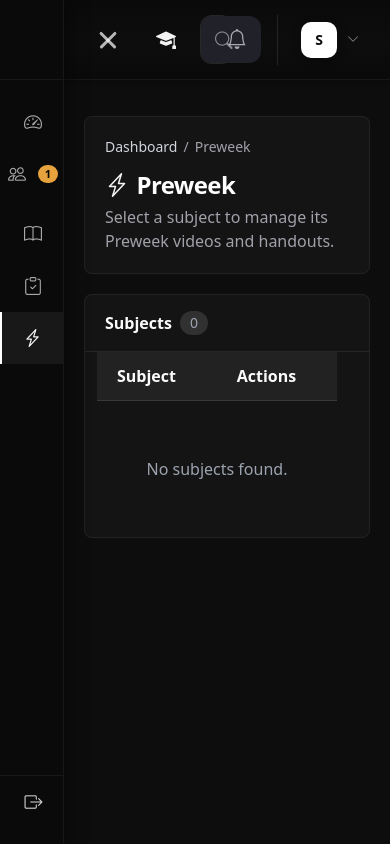
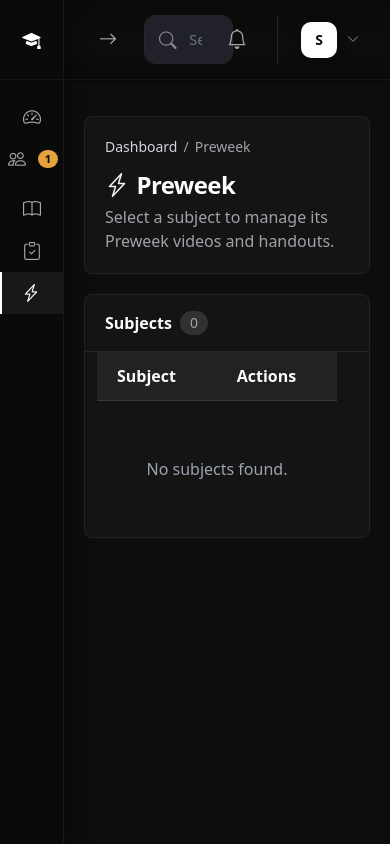
Before and after one commit to LC-RC/LCRC-eReview, a PHP site: page /Ereview/admin_preweek.php in a window 390 px wide. Run offline with PHP 8.4, Linux system fonts and the light colour scheme; a user stored in the database is signed in; data comes from the database, SQL or seed files in the repository; data that the repository does not hold is empty; some libraries are stand-ins or nearby versions.

Commit message:
Modification on March 24, 2026

```diff
--- a/assets/css/admin.css
+++ b/assets/css/admin.css
@@ -393,6 +393,16 @@ body.admin-app #app-sidebar {
 body.admin-app #app-sidebar .admin-sidebar-brand {
   display: none;
 }
+body.admin-app #app-sidebar .app-shell-sidebar-header--brand {
+  justify-content: center;
+}
+body.admin-app #app-sidebar .app-shell-sidebar-brand-link {
+  justify-content: center;
+  width: 100%;
+}
+body.admin-app #app-sidebar .app-shell-sidebar-brand-text {
+  display: none;
+}
 body.admin-app #app-sidebar nav a {
   padding-left: 0.5rem;
   padding-right: 0.5rem;
@@ -410,6 +420,15 @@ body.admin-app.sidebar-expanded #app-sidebar {
 }
 body.admin-app.sidebar-expanded #app-sidebar .admin-sidebar-brand {
   display: flex;
+}
+body.admin-app.sidebar-expanded #app-sidebar .app-shell-sidebar-header--brand {
+  justify-content: flex-start;
+}
+body.admin-app.sidebar-expanded #app-sidebar .app-shell-sidebar-brand-link {
+  justify-content: flex-start;
+}
+body.admin-app.sidebar-expanded #app-sidebar .app-shell-sidebar-brand-text {
+  display: inline;
 }
 body.admin-app.sidebar-expanded #app-sidebar nav a {
   padding-left: 1.25rem;
--- a/assets/css/app-shell.css
+++ b/assets/css/app-shell.css
@@ -79,6 +79,10 @@ body.app-shell--student:not(.sidebar-expanded) #app-sidebar.app-shell-sidebar--s
   justify-content: center;
 }
 
+body.app-shell--student:not(.sidebar-expanded) #app-sidebar.app-shell-sidebar--student .app-shell-sidebar-header--brand {
+  justify-content: center;
+}
+
 body.app-shell--student:not(.sidebar-expanded) #app-sidebar.app-shell-sidebar--student .app-shell-sidebar-profile-name {
   position: absolute;
   width: 1px;
@@ -96,6 +100,19 @@ body.app-shell--student:not(.sidebar-expanded) #app-sidebar.app-shell-sidebar--s
   width: 100%;
 }
 
+body.app-shell--student:not(.sidebar-expanded) #app-sidebar.app-shell-sidebar--student .app-shell-sidebar-brand-link {
+  justify-content: center;
+  width: 100%;
+}
+
+body.app-shell--student:not(.sidebar-expanded) #app-sidebar.app-shell-sidebar--student .app-shell-sidebar-header--brand span {
+  display: none !important;
+}
+
+body:not(.sidebar-expanded) #app-sidebar .app-shell-sidebar-brand-text {
+  display: none !important;
+}
+
 body.app-shell--student.sidebar-expanded #app-sidebar.app-shell-sidebar--student .app-shell-sidebar-profile-name {
   position: static;
   width: auto;
@@ -105,29 +122,94 @@ body.app-shell--student.sidebar-expanded #app-sidebar.app-shell-sidebar--student
   overflow: visible;
 }
 
-/* ---- Unified burger: morph when sidebar is collapsed (rail mode) ---- */
-body:not(.sidebar-expanded) .app-shell-menu-btn .burger-line {
+/* ---- Unified menu button: burger to arrow (no X) ---- */
+.app-shell-menu-btn {
+  position: relative;
+}
+
+.app-shell-menu-btn .burger-icon,
+.app-shell-menu-btn .app-shell-arrow-icon {
+  position: absolute;
+  top: 50%;
+  left: 50%;
+  transform: translate(-50%, -50%) scale(1);
+  transition: transform 0.3s var(--app-shell-ease), opacity 0.28s ease;
+}
+
+.app-shell-menu-btn .app-shell-arrow-icon {
+  display: inline-flex;
+  align-items: center;
+  justify-content: center;
+  opacity: 0;
+  transform: translate(-50%, -50%) scale(0.9);
+  pointer-events: none;
+}
+
+.app-shell-menu-btn .app-shell-arrow-icon i {
+  font-size: 1.15rem;
+  line-height: 1;
+}
+
+.app-shell-menu-btn .burger-line {
   transition: transform 0.35s cubic-bezier(0.4, 0, 0.2, 1), opacity 0.25s ease, top 0.35s cubic-bezier(0.4, 0, 0.2, 1);
 }
 
-body:not(.sidebar-expanded) .app-shell-menu-btn .burger-line--1 {
-  top: 50%;
-  transform: translateY(-50%) rotate(45deg);
+body:not(.sidebar-expanded) .app-shell-menu-btn .burger-icon {
+  opacity: 0;
+  transform: translate(-50%, -50%) scale(0.9);
 }
 
-body:not(.sidebar-expanded) .app-shell-menu-btn .burger-line--2 {
-  opacity: 0;
-  transform: translateY(-50%) scaleX(0);
+body:not(.sidebar-expanded) .app-shell-menu-btn .app-shell-arrow-icon {
+  opacity: 1;
+  transform: translate(-50%, -50%) scale(1);
 }
 
-body:not(.sidebar-expanded) .app-shell-menu-btn .burger-line--3 {
-  top: 50%;
-  transform: translateY(-50%) rotate(-45deg);
+body:not(.sidebar-expanded) .app-shell-menu-btn .app-shell-arrow-icon i {
+  transform: rotate(0deg);
 }
 
-/* Admin burger lines base motion */
-body.admin-app .admin-topbar-menu-btn .burger-line {
-  transition: transform 0.35s cubic-bezier(0.4, 0, 0.2, 1), opacity 0.25s ease, top 0.35s cubic-bezier(0.4, 0, 0.2, 1);
+body.sidebar-expanded .app-shell-menu-btn .app-shell-arrow-icon i {
+  transform: rotate(180deg);
+}
+
+/* Prefer button state for icon swapping to avoid desync with body class */
+.app-shell-menu-btn[aria-expanded="false"] .burger-icon {
+  display: none !important;
+  opacity: 0;
+  transform: translate(-50%, -50%) scale(0.9);
+}
+
+.app-shell-menu-btn[aria-expanded="false"] .app-shell-arrow-icon {
+  display: inline-flex !important;
+  opacity: 1;
+  transform: translate(-50%, -50%) scale(1);
+}
+
+.app-shell-menu-btn[aria-expanded="false"] .app-shell-arrow-icon i {
+  transform: rotate(0deg);
+}
+
+.app-shell-menu-btn[aria-expanded="true"] .burger-icon {
+  display: block !important;
+  opacity: 1;
+  transform: translate(-50%, -50%) scale(1);
+}
+
+.app-shell-menu-btn[aria-expanded="true"] .app-shell-arrow-icon {
+  display: none !important;
+  opacity: 0;
+  transform: translate(-50%, -50%) scale(0.9);
+}
+
+.app-shell-menu-btn[aria-expanded="true"] .app-shell-arrow-icon i {
+  transform: rotate(180deg);
+}
+
+/* Keep navigation icons visible in collapsed rail for all themes */
+body:not(.sidebar-expanded) #app-sidebar .app-shell-nav-link i {
+  opacity: 1 !important;
+  visibility: visible !important;
+  display: inline-flex !important;
 }
 
 /* Expanded sidebar: subtle focus emphasis */
@@ -318,7 +400,7 @@ body.sidebar-expanded #app-sidebar {
   color: var(--text-muted);
   background: transparent;
   border: 1px solid transparent;
-  transition: color 0.25s ease, background 0.25s ease, transform 0.3s cubic-bezier(0.4, 0, 0.2, 1), box-shadow 0.25s ease;
+  transition: color 0.2s ease, background 0.2s ease, transform 0.2s ease, box-shadow 0.2s ease;
   flex-shrink: 0;
 }
 
@@ -326,12 +408,11 @@ body.sidebar-expanded #app-sidebar {
   color: var(--brand);
   background: var(--brand-light);
   box-shadow: 0 2px 12px rgba(22, 101, 160, 0.14);
-  transform: scale(1.05);
+  transform: scale(1.04);
 }
 
 .student-topbar-menu-btn:active {
   transform: scale(0.96);
-  transition-duration: 0.15s;
 }
 
 .student-topbar-menu-btn:focus-visible {
@@ -344,6 +425,36 @@ body.sidebar-expanded #app-sidebar {
   height: 18px;
   position: relative;
   display: block;
+}
+
+/* Final-cascade lock: keep toggle icons perfectly centered (admin parity) */
+.app-shell-menu-btn .burger-icon {
+  position: absolute !important;
+  top: 50% !important;
+  left: 50% !important;
+  width: 22px !important;
+  height: 18px !important;
+  margin: 0 !important;
+  transform: translate(-50%, -50%) scale(1);
+}
+
+.app-shell-menu-btn .app-shell-arrow-icon {
+  position: absolute !important;
+  top: 50% !important;
+  left: 50% !important;
+  width: 22px !important;
+  height: 18px !important;
+  margin: 0 !important;
+  display: inline-flex !important;
+  align-items: center !important;
+  justify-content: center !important;
+  transform: translate(-50%, -50%) scale(0.9);
+}
+
+.app-shell-menu-btn .app-shell-arrow-icon i {
+  display: block;
+  font-size: 1.15rem;
+  line-height: 1;
 }
 
 .burger-line {
@@ -365,21 +476,6 @@ body.sidebar-expanded #app-sidebar {
 }
 
 .burger-line--3 {
-  top: 100%;
-  transform: translateY(-100%);
-}
-
-body.sidebar-expanded .student-topbar-menu-btn .burger-line--1 {
-  top: 0;
-  transform: none;
-}
-
-body.sidebar-expanded .student-topbar-menu-btn .burger-line--2 {
-  opacity: 1;
-  transform: translateY(-50%);
-}
-
-body.sidebar-expanded .student-topbar-menu-btn .burger-line--3 {
   top: 100%;
   transform: translateY(-100%);
 }
@@ -848,18 +944,11 @@ body.sidebar-expanded .student-topbar-menu-btn .burger-line--3 {
   }
 }
 
-/* Admin burger reset when expanded */
-body.sidebar-expanded .admin-topbar-menu-btn .burger-line--1 {
-  top: 0;
-  transform: none;
+/* Sidebar brand link + icon shared styles */
+#app-sidebar .app-shell-sidebar-brand-link {
+  text-decoration: none;
 }
 
-body.sidebar-expanded .admin-topbar-menu-btn .burger-line--2 {
-  opacity: 1;
-  transform: translateY(-50%);
+#app-sidebar .app-shell-sidebar-brand-icon {
+  font-size: 1.15rem;
 }
-
-body.sidebar-expanded .admin-topbar-menu-btn .burger-line--3 {
-  top: 100%;
-  transform: translateY(-100%);
-}
--- a/db.php
+++ b/db.php
@@ -10,7 +10,7 @@ require_once __DIR__ . '/session_config.php';
 $host = "localhost";
 $user = "root";
 // Must match MySQL root password (MySQL Workbench / XAMPP). Default XAMPP = empty string ""
-$pass = "2429249_lcrc";
+$pass = "kath123_mmco";
 $db = "ereview";
 
 $conn = mysqli_connect($host, $user, $pass, $db);
--- a/includes/components/app_shell_sidebar.php
+++ b/includes/components/app_shell_sidebar.php
@@ -8,12 +8,12 @@
  *
  * Optional:
  *   $appShellCurrentScript  defaults to basename($_SERVER['PHP_SELF'])
- *   $appShellSidebarHeader  'brand' (admin) | 'profile' (student)
+ *   $appShellSidebarHeader  'brand' (admin/student) | 'profile' (legacy)
  *   $appShellProfileInitial, $appShellProfileName, $appShellProfileHref — when header is profile
  */
 $appShellTheme = ($appShellTheme ?? 'admin') === 'student' ? 'student' : 'admin';
 $appShellCurrentScript = $appShellCurrentScript ?? basename($_SERVER['PHP_SELF'] ?? '');
-$appShellSidebarHeader = $appShellSidebarHeader ?? ($appShellTheme === 'student' ? 'profile' : 'brand');
+$appShellSidebarHeader = $appShellSidebarHeader ?? 'brand';
 $appShellNavConfig = $appShellNavConfig ?? [];
 $storageKey = 'ereview_app_shell_sidebar_' . $appShellTheme;
 ?>
@@ -36,10 +36,11 @@ $storageKey = 'ereview_app_shell_sidebar_' . $appShellTheme;
     </a>
   </div>
   <?php else: ?>
-  <div class="app-shell-sidebar-header app-shell-sidebar-header--brand p-5 bg-white/10 border-b border-white/10 shrink-0 flex items-center gap-2">
-    <h3 class="admin-sidebar-brand text-white text-xl font-bold m-0 flex items-center gap-2">
-      <i class="bi bi-mortarboard-fill"></i> <span>LCRC eReview</span>
-    </h3>
+  <div class="app-shell-sidebar-header app-shell-sidebar-header--brand p-5 bg-white/10 border-b border-white/10 shrink-0 flex items-center">
+    <a href="<?php echo $appShellTheme === 'admin' ? 'admin_dashboard.php' : 'student_dashboard.php'; ?>" class="app-shell-sidebar-brand-link text-white text-xl font-bold m-0 flex items-center gap-2">
+      <i class="bi bi-mortarboard-fill app-shell-sidebar-brand-icon" aria-hidden="true"></i>
+      <span class="app-shell-sidebar-brand-text">LCRC eReview</span>
+    </a>
   </div>
   <?php endif; ?>
 
@@ -86,21 +87,6 @@ $storageKey = 'ereview_app_shell_sidebar_' . $appShellTheme;
     </ul>
   </nav>
 
-  <?php if ($appShellTheme === 'admin'): ?>
-  <div class="admin-sidebar-footer shrink-0 border-t border-white/10">
-    <a href="logout.php" title="Sign out" class="ereview-logout-trigger flex items-center gap-3 px-5 py-3 text-white/80 hover:bg-white/10 hover:text-white border-l-4 border-transparent hover:border-white transition w-full">
-      <i class="bi bi-box-arrow-right text-lg w-6 text-center"></i>
-      <span class="app-shell-nav-text">Logout</span>
-    </a>
-  </div>
-  <?php else: ?>
-  <div class="app-shell-sidebar-footer--student shrink-0 border-t border-white/15 px-2 pt-3 pb-3 mt-auto">
-    <a href="logout.php" class="ereview-logout-trigger student-nav-item student-nav-item--logout flex items-center gap-3 px-3 py-3 rounded-xl text-white transition-all duration-300 ease-out w-full justify-center sm:justify-start">
-      <i class="bi bi-box-arrow-right shrink-0 w-8 h-8 flex items-center justify-center student-nav-icon" style="font-size:1.25rem"></i>
-      <span class="font-medium truncate whitespace-nowrap app-shell-nav-text transition-all duration-300">Logout</span>
-    </a>
-  </div>
-  <?php endif; ?>
 </aside>
 
 <div id="sidebar-backdrop" class="app-shell-backdrop" aria-hidden="true"></div>
@@ -124,11 +110,20 @@ $storageKey = 'ereview_app_shell_sidebar_' . $appShellTheme;
     return document.getElementById('app-sidebar-toggle-btn');
   }
 
+  function syncBrandHeader() {
+    var collapsed = !body.classList.contains('sidebar-expanded');
+    var brandTextEls = aside.querySelectorAll('.app-shell-sidebar-brand-text');
+    for (var i = 0; i < brandTextEls.length; i++) {
+      brandTextEls[i].style.display = collapsed ? 'none' : '';
+    }
+  }
+
   function syncToggleAria() {
     var btn = toggleBtn();
     if (btn) {
       btn.setAttribute('aria-expanded', body.classList.contains('sidebar-expanded') ? 'true' : 'false');
     }
+    syncBrandHeader();
   }
 
   function openSidebar() {
--- a/includes/components/app_shell_topbar.php
+++ b/includes/components/app_shell_topbar.php
@@ -37,11 +37,10 @@ $displayNameTopbar = ereview_format_topbar_display_name($displayNameFull);
           <span class="burger-line burger-line--2"></span>
           <span class="burger-line burger-line--3"></span>
         </span>
+        <span class="app-shell-arrow-icon" aria-hidden="true">
+          <i class="bi bi-arrow-right"></i>
+        </span>
       </button>
-      <a href="admin_dashboard.php" class="admin-topbar-brand flex items-center gap-2 shrink-0 rounded-xl px-3 py-2 transition-all duration-300">
-        <i class="bi bi-mortarboard-fill admin-topbar-brand-icon" aria-hidden="true"></i>
-        <span class="admin-topbar-brand-text font-bold tracking-tight whitespace-nowrap hidden sm:inline">LCRC eReview</span>
-      </a>
       <div class="admin-topbar-search-wrap" :class="{ 'is-focused': searchFocused }">
         <i class="bi bi-search admin-topbar-search-icon" aria-hidden="true"></i>
         <input type="search" placeholder="Search students, subjects..." aria-label="Search" class="admin-topbar-search"
@@ -133,11 +132,10 @@ $displayNameTopbar = ereview_format_topbar_display_name($displayNameFull);
           <span class="burger-line burger-line--2"></span>
           <span class="burger-line burger-line--3"></span>
         </span>
+        <span class="app-shell-arrow-icon" aria-hidden="true">
+          <i class="bi bi-arrow-right"></i>
+        </span>
       </button>
-      <a href="student_dashboard.php" class="student-topbar-brand flex items-center gap-2 shrink-0 rounded-xl px-3 py-2 transition-all duration-300">
-        <i class="bi bi-mortarboard-fill text-[#1665A0]" style="font-size:1.25rem" aria-hidden="true"></i>
-        <span class="font-bold text-gray-800 text-base tracking-tight whitespace-nowrap hidden sm:inline">LCRC eReview</span>
-      </a>
       <div class="student-topbar-search-wrap" :class="{ 'is-focused': searchFocused }">
         <i class="bi bi-search student-topbar-search-icon" aria-hidden="true"></i>
         <input type="search" placeholder="Search courses, subjects..." aria-label="Search" class="student-topbar-search" @focus="searchFocused = true" @blur="searchFocused = false">
--- a/includes/head_admin.php
+++ b/includes/head_admin.php
@@ -1,6 +1,7 @@
 <?php
 require_once __DIR__ . '/head_app.php';
 $base = rtrim(dirname($_SERVER['SCRIPT_NAME']), '/');
+$appShellFile = __DIR__ . '/../assets/css/app-shell.css';
 ?>
 <link rel="stylesheet" href="<?php echo h($base); ?>/assets/css/admin.css">
-<link rel="stylesheet" href="<?php echo h($base); ?>/assets/css/app-shell.css">
+<link rel="stylesheet" href="<?php echo h($base); ?>/assets/css/app-shell.css<?php echo file_exists($appShellFile) ? '?v=' . filemtime($appShellFile) : ''; ?>">
--- a/includes/head_app.php
+++ b/includes/head_app.php
@@ -7,6 +7,7 @@
 <?php
 $base = rtrim(dirname($_SERVER['SCRIPT_NAME']), '/');
 $tailwindFile = __DIR__ . '/../assets/css/tailwind.css';
+$appShellFile = __DIR__ . '/../assets/css/app-shell.css';
 if (file_exists($tailwindFile)): ?>
 <link rel="stylesheet" href="<?php echo $base; ?>/assets/css/tailwind.css">
 <?php endif; ?>
@@ -35,7 +36,7 @@ if (file_exists($tailwindFile)): ?>
 </script>
 <script src="https://cdn.tailwindcss.com"></script>
 <link href="https://cdn.jsdelivr.net/npm/bootstrap-icons@1.11.3/font/bootstrap-icons.css" rel="stylesheet">
-<link rel="stylesheet" href="<?php echo h($base); ?>/assets/css/app-shell.css">
+<link rel="stylesheet" href="<?php echo h($base); ?>/assets/css/app-shell.css<?php echo file_exists($appShellFile) ? '?v=' . filemtime($appShellFile) : ''; ?>">
 <script defer src="https://cdn.jsdelivr.net/npm/alpinejs@3.13.3/dist/cdn.min.js"></script>
 <style>
   /*
--- a/student_sidebar.php
+++ b/student_sidebar.php
@@ -43,7 +43,7 @@ $avatarInitial = ereview_avatar_initial($fullName);
 
 $appShellTheme = 'student';
 $appShellCurrentScript = $currentPage;
-$appShellSidebarHeader = 'profile';
+$appShellSidebarHeader = 'brand';
 $appShellProfileInitial = $avatarInitial;
 $appShellProfileName = $studentShortName;
 $appShellProfileHref = 'student_dashboard.php';
```
